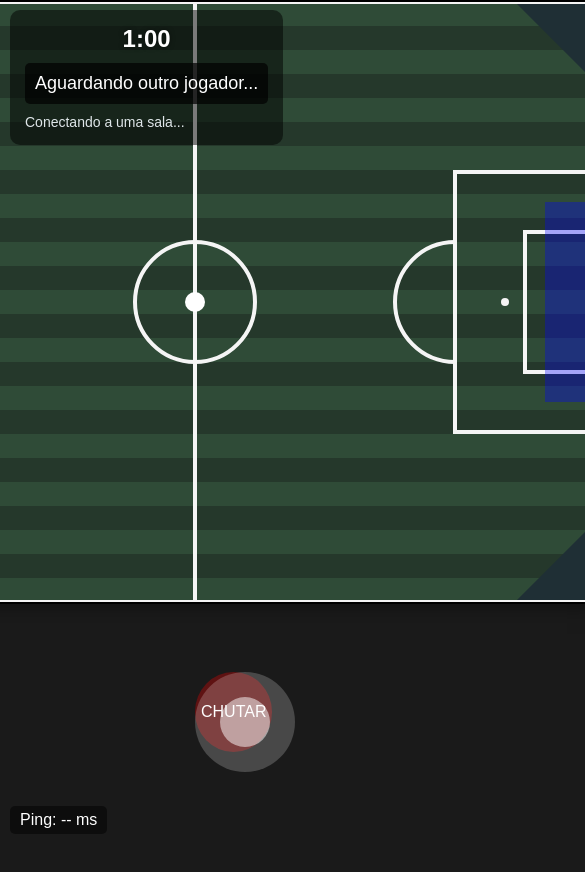
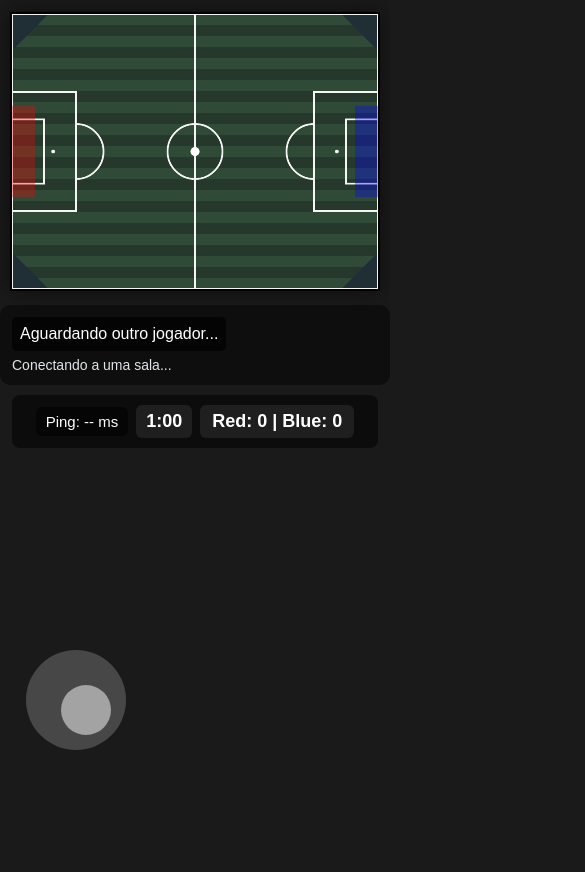
Before and after one commit to VitorSena0/Multiplayer-Soccer, a website: page public/index.html in a window 390 px wide. Shown: the whole page, 585 px wide, since content can reach past the window. After the commit the page ends 844 px from the top, so only its background shows below. Drawn offline with nearby package versions, Linux system fonts and the light colour scheme; no server answers.

Commit message:
Deixando o jogo responsivo, remover HUD sobre o campo, mover cronômetro/placar para fora do canvas e evitar sobreposição com o ping no mobile.

```diff
--- a/package.json
+++ b/package.json
@@ -1,6 +1,6 @@
 {
   "dependencies": {
-    "express": "^5.1.0",
+    "express": "^5.2.1",
     "socket.io": "^4.8.1"
   },
   "name": "jogomultplayersoccer",
--- a/public/game.js
+++ b/public/game.js
@@ -2,33 +2,36 @@
 const config = {
   canvas: {
     width: 800,
-      height: 600
+    height: 600,
   },
   field: {
-      cornerSize: 80
+    cornerSize: 80,
   },
   player: {
-      radius: 20
+    radius: 20,
   },
   ball: {
-      radius: 10
+    radius: 10,
   },
   goal: {
     width: 50,
-      height: 200
-    }
+    height: 200,
+  },
 };
 
 // Elementos do DOM
 const elements = {
+  container: document.createElement('div'),
   canvas: document.createElement('canvas'),
   ui: document.createElement('div'),
-    timer: document.createElement('div'),
   waitingScreen: document.createElement('div'),
   winnerDisplay: document.createElement('div'),
   restartButton: document.createElement('button'),
   roomInfo: document.createElement('div'),
-    ping: document.createElement('div')
+  ping: document.createElement('div'),
+  scoreboard: document.createElement('div'),
+  hudBottom: document.createElement('div'),
+  timerBottom: document.createElement('div'),
 };
 
 // Estado do jogo
@@ -50,8 +53,9 @@ const config = {
     matchTime: 60,
     isPlaying: false,
     width: config.canvas.width,
-      height: config.canvas.height
-    }
+    height: config.canvas.height,
+  },
+  isMobile: false,
 };
 
 function getRequestedRoomId() {
@@ -60,24 +64,38 @@ const config = {
   return value ? value.trim() : null;
 }
 
-  // Inicialização do canvas
+// Verifica se o dispositivo é móvel
+function isMobileDevice() {
+  return (
+    'ontouchstart' in window ||
+    navigator.maxTouchPoints > 0 ||
+    navigator.msMaxTouchPoints > 0
+  );
+}
+
+// Inicialização do canvas e container
 function initCanvas() {
   const ctx = elements.canvas.getContext('2d');
-    document.body.appendChild(elements.canvas);
+
+  elements.container.id = 'game-container';
+  document.body.appendChild(elements.container);
+
   elements.canvas.width = config.canvas.width;
   elements.canvas.height = config.canvas.height;
+  elements.container.appendChild(elements.canvas);
 
-    // Centraliza o canvas
-    elements.canvas.style.margin = '0 auto';
-    elements.canvas.style.display = 'block';
+  resizeCanvasForViewport();
 
   return ctx;
 }
-  // Verifica se o dispositivo é móvel
-  function isMobileDevice() {
-    return ('ontouchstart' in window) ||
-           (navigator.maxTouchPoints > 0) ||
-           (navigator.msMaxTouchPoints > 0);
+
+function resizeCanvasForViewport() {
+  const aspect = config.canvas.width / config.canvas.height;
+  const maxWidth = Math.min(window.innerWidth - 24, 900);
+  const width = Math.max(280, maxWidth);
+  const height = width / aspect;
+  elements.canvas.style.width = `${width}px`;
+  elements.canvas.style.height = `${height}px`;
 }
 
 // Atualiza o display de ping
@@ -90,39 +108,43 @@ const config = {
   }
 }
 
-
 const ctx = initCanvas();
+state.isMobile = isMobileDevice();
 
 // Inicialização da UI
 function initUI() {
-
   elements.ping.id = 'ping';
   elements.ping.textContent = 'Ping: -- ms';
-    document.body.appendChild(elements.ping);
 
   elements.ui.id = 'game-ui';
-    document.body.appendChild(elements.ui);
-
-    elements.timer.id = 'timer';
-    elements.timer.textContent = '1:00';
-    elements.ui.appendChild(elements.timer);
-
   elements.waitingScreen.id = 'waiting-screen';
   elements.waitingScreen.textContent = 'Aguardando outro jogador...';
-    elements.ui.appendChild(elements.waitingScreen);
-
   elements.winnerDisplay.id = 'winner-display';
-    elements.ui.appendChild(elements.winnerDisplay);
-
   elements.roomInfo.id = 'room-info';
   elements.roomInfo.textContent = 'Conectando a uma sala...';
-    elements.ui.appendChild(elements.roomInfo);
-
   elements.restartButton.id = 'restart-button';
   elements.restartButton.textContent = 'Jogar Novamente';
   elements.restartButton.style.display = 'none';
+
+  elements.ui.appendChild(elements.waitingScreen);
+  elements.ui.appendChild(elements.winnerDisplay);
+  elements.ui.appendChild(elements.roomInfo);
   elements.ui.appendChild(elements.restartButton);
 
+  // HUD inferior
+  elements.hudBottom.id = 'hud-bottom';
+  elements.timerBottom.id = 'timer-bottom';
+  elements.timerBottom.textContent = '1:00';
+  elements.scoreboard.id = 'scoreboard';
+  elements.scoreboard.textContent = 'Red: 0 | Blue: 0';
+
+  elements.hudBottom.appendChild(elements.ping);
+  elements.hudBottom.appendChild(elements.timerBottom);
+  elements.hudBottom.appendChild(elements.scoreboard);
+
+  elements.container.appendChild(elements.canvas);
+  elements.container.appendChild(elements.ui);
+  elements.container.appendChild(elements.hudBottom);
 }
 
 initUI();
@@ -155,7 +177,7 @@ const config = {
 
 // Conexão com o servidor
 const socket = io(window.location.origin, {
-    query: { roomId: state.requestedRoomId || '' }
+  query: { roomId: state.requestedRoomId || '' },
 });
 
 // Handlers de socket
@@ -200,7 +222,7 @@ const config = {
       x: data.team === 'red' ? 100 : 700,
       y: 300,
       team: data.team,
-        input: { left: false, right: false, up: false, down: false }
+      input: { left: false, right: false, up: false, down: false },
     };
     state.gameState.teams = data.gameState.teams;
     state.canMove = state.gameState.teams.red.length > 0 && state.gameState.teams.blue.length > 0;
@@ -213,7 +235,8 @@ const config = {
     state.gameState = { ...state.gameState, ...newState };
     state.roomId = newState.roomId || state.roomId;
     state.roomPlayerCount = Object.keys(state.gameState.players).length;
-      state.canMove = state.gameState.isPlaying &&
+    state.canMove =
+      state.gameState.isPlaying &&
       ((state.currentTeam === 'red' && state.gameState.teams.blue.length > 0) ||
         (state.currentTeam === 'blue' && state.gameState.teams.red.length > 0));
     updateRoomInfoDisplay();
@@ -243,7 +266,8 @@ const config = {
     updateRoomInfoDisplay();
     if (state.matchEnded) {
       const readyText = `Prontos: ${data.readyCount}/${data.totalPlayers}`;
-        elements.waitingScreen.textContent = state.currentTeam === 'spectator'
+      elements.waitingScreen.textContent =
+        state.currentTeam === 'spectator'
           ? 'Aguardando jogadores...'
           : `Você está pronto! ${readyText}`;
       state.canMove = false;
@@ -273,7 +297,11 @@ const config = {
     state.roomPlayerCount = Object.keys(state.gameState.players).length;
     updateRoomInfoDisplay();
     updateUI();
-      if (state.matchEnded && state.gameState.teams.red.length > 0 && state.gameState.teams.blue.length > 0) {
+    if (
+      state.matchEnded &&
+      state.gameState.teams.red.length > 0 &&
+      state.gameState.teams.blue.length > 0
+    ) {
       socket.emit('requestRestart');
     }
   },
@@ -313,7 +341,7 @@ const config = {
 
   ballReset: (data) => {
     state.gameState.ball = data.ball;
-    }
+  },
 };
 
 // Registrar handlers
@@ -321,32 +349,37 @@ const config = {
   socket.on(event, handler);
 });
 
-
-  socket.on('ping', (serverTimestamp) => { // A função anônima recebe o timestamp do servidor
+socket.on('ping', (serverTimestamp) => {
   const now = Date.now();
   const latencia = now - serverTimestamp;
   state.ping = latencia;
-
   atualizarDisplayPing();
 });
 
 // Funções de UI
 function updateUI() {
   updateRoomInfoDisplay();
+  updateScoreboard();
   if (state.matchEnded) {
     elements.waitingScreen.style.display = 'block';
     elements.waitingScreen.textContent = 'Partida terminada. Aguardando todos jogadores...\n';
     state.canMove = false;
   } else {
-      const hasOpponent = (state.currentTeam === 'red' && state.gameState.teams.blue.length > 0) ||
+    const hasOpponent =
+      (state.currentTeam === 'red' && state.gameState.teams.blue.length > 0) ||
       (state.currentTeam === 'blue' && state.gameState.teams.red.length > 0);
     elements.waitingScreen.style.display = hasOpponent ? 'none' : 'block';
     state.canMove = hasOpponent && state.gameState.isPlaying;
   }
 }
 
+function updateScoreboard() {
+  if (!elements.scoreboard) return;
+  elements.scoreboard.textContent = `Red: ${state.gameState.score.red} | Blue: ${state.gameState.score.blue}`;
+}
+
 function updatePlayerIDs() {
-    document.querySelectorAll('.player-id').forEach(el => el.remove());
+  document.querySelectorAll('.player-id').forEach((el) => el.remove());
 
   for (const [id, player] of Object.entries(state.gameState.players)) {
     if (player) {
@@ -359,9 +392,12 @@ const config = {
       }
 
       const canvasRect = elements.canvas.getBoundingClientRect();
+      const scaleX = canvasRect.width / config.canvas.width;
+      const scaleY = canvasRect.height / config.canvas.height;
+
       idElement.style.position = 'absolute';
-        idElement.style.left = `${canvasRect.left + player.x }px`;
-        idElement.style.top = `${canvasRect.top + player.y - config.player.radius + 10}px`;
+      idElement.style.left = `${canvasRect.left + player.x * scaleX}px`;
+      idElement.style.top = `${canvasRect.top + player.y * scaleY - config.player.radius + 10}px`;
       idElement.style.zIndex = '10';
       document.body.appendChild(idElement);
     }
@@ -384,32 +420,46 @@ const config = {
 function updateTimerDisplay() {
   const minutes = Math.floor(state.gameState.matchTime / 60);
   const seconds = state.gameState.matchTime % 60;
-    elements.timer.textContent = `${minutes}:${seconds < 10 ? '0' : ''}${seconds}`;
+  const text = `${minutes}:${seconds < 10 ? '0' : ''}${seconds}`;
+  elements.timerBottom.textContent = text;
 }
 
 // Controles
 function setupControls() {
   const mobileControls = document.getElementById('mobile-controls');
-    if (!mobileControls || mobileControls.style.display === 'none') return;
+  if (!mobileControls) return;
+
+  // Ativa controles no mobile; esconde o botão de chute
+  if (state.isMobile) {
+    mobileControls.style.display = 'flex';
+    const actionBtnHide = document.getElementById('action-btn');
+    if (actionBtnHide) actionBtnHide.style.display = 'none';
+  }
+
+  if (mobileControls.style.display === 'none') return;
 
   const joystickThumb = document.getElementById('joystick-thumb');
   const joystickBase = document.getElementById('joystick-base');
   const actionBtn = document.getElementById('action-btn');
 
-    if (!joystickThumb || !joystickBase || !actionBtn) {
+  if (!joystickThumb || !joystickBase) {
     console.warn('Elementos de controle móvel não encontrados');
     return;
   }
 
   let activeTouchId = null;
   const joystickRadius = 50;
-    const baseRect = joystickBase.getBoundingClientRect();
-    const centerPosition = {
-      x: baseRect.left + baseRect.width / 2,
-      y: baseRect.top + baseRect.height / 2
+  let centerPosition = { x: 0, y: 0 };
+
+  const recalcCenter = () => {
+    const rect = joystickBase.getBoundingClientRect();
+    centerPosition = { x: rect.left + rect.width / 2, y: rect.top + rect.height / 2 };
   };
+  recalcCenter();
 
-    // Função para atualizar posição do joystick
+  window.addEventListener('resize', recalcCenter);
+  window.addEventListener('scroll', recalcCenter, { passive: true });
+
   const updateJoystickPosition = (touch) => {
     const touchX = touch.clientX - centerPosition.x;
     const touchY = touch.clientY - centerPosition.y;
@@ -423,8 +473,7 @@ const config = {
 
     joystickThumb.style.transform = `translate(${newX}px, ${newY}px)`;
 
-      // Atualiza inputs (sensibilidade ajustada)
-      const deadZone = 0.2; // Zona morta para evitar movimentos acidentais
+    const deadZone = 0.2;
     const normalizedX = newX / joystickRadius;
     const normalizedY = newY / joystickRadius;
 
@@ -443,36 +492,40 @@ const config = {
     state.inputs.down = false;
   };
 
-    // Eventos de toque
   joystickBase.addEventListener('touchstart', (e) => {
     if (activeTouchId !== null) return;
     const touch = e.changedTouches[0];
     activeTouchId = touch.identifier;
+    recalcCenter();
     updateJoystickPosition(touch);
     e.preventDefault();
   });
 
-    document.addEventListener('touchmove', (e) => {
+  document.addEventListener(
+    'touchmove',
+    (e) => {
       if (activeTouchId === null) return;
-      const touch = Array.from(e.changedTouches).find(t => t.identifier === activeTouchId);
+      const touch = Array.from(e.changedTouches).find((t) => t.identifier === activeTouchId);
       if (touch) {
         updateJoystickPosition(touch);
         e.preventDefault();
       }
-    }, { passive: false });
+    },
+    { passive: false }
+  );
 
   document.addEventListener('touchend', (e) => {
-      const touch = Array.from(e.changedTouches).find(t => t.identifier === activeTouchId);
+    const touch = Array.from(e.changedTouches).find((t) => t.identifier === activeTouchId);
     if (touch) {
       resetJoystick();
       e.preventDefault();
     }
   });
 
-    // Eventos de mouse (para testes em desktop)
   joystickBase.addEventListener('mousedown', (e) => {
     if (activeTouchId !== null) return;
     activeTouchId = 'mouse';
+    recalcCenter();
     updateJoystickPosition(e);
     e.preventDefault();
   });
@@ -490,7 +543,8 @@ const config = {
     }
   });
 
-    // Botão de ação
+  // Botão de ação (fica oculto no mobile; mantém funcionalidade para desktop se visível)
+  if (actionBtn) {
     const handleActionStart = () => {
       state.inputs.action = true;
       actionBtn.style.backgroundColor = 'rgba(255, 0, 0, 0.6)';
@@ -507,21 +561,21 @@ const config = {
     actionBtn.addEventListener('mouseup', handleActionEnd);
     actionBtn.addEventListener('mouseleave', handleActionEnd);
   }
+}
 
 // Renderização
 function draw() {
   try {
-      // Limpar canvas
     ctx.clearRect(0, 0, config.canvas.width, config.canvas.height);
 
     // Fundo base
     ctx.fillStyle = '#28412f';
     ctx.fillRect(0, 0, config.canvas.width, config.canvas.height);
 
-      // Textura de gramado pixelado (listras)
+    // Textura de gramado
     const stripeHeight = 24;
     for (let y = 0; y < config.canvas.height; y += stripeHeight) {
-        ctx.fillStyle = (Math.floor(y / stripeHeight) % 2 === 0) ? '#2f4b37' : '#25382b';
+      ctx.fillStyle = Math.floor(y / stripeHeight) % 2 === 0 ? '#2f4b37' : '#25382b';
       ctx.fillRect(0, y, config.canvas.width, stripeHeight);
     }
 
@@ -592,25 +646,23 @@ const config = {
     const goalLineTop = (config.canvas.height - bigBoxHeight) / 2;
     const goalLineBottom = goalLineTop + bigBoxHeight;
 
-      // Área grande esquerda
     ctx.strokeRect(padding, goalLineTop, bigBoxWidth, bigBoxHeight);
-      // Área pequena esquerda
     ctx.strokeRect(padding, (config.canvas.height - smallBoxHeight) / 2, smallBoxWidth, smallBoxHeight);
-      // Pênalti esquerdo
     ctx.beginPath();
     ctx.arc(padding + 90, config.canvas.height / 2, 4, 0, Math.PI * 2);
     ctx.fill();
 
-      // Área grande direita
     ctx.strokeRect(config.canvas.width - padding - bigBoxWidth, goalLineTop, bigBoxWidth, bigBoxHeight);
-      // Área pequena direita
-      ctx.strokeRect(config.canvas.width - padding - smallBoxWidth, (config.canvas.height - smallBoxHeight) / 2, smallBoxWidth, smallBoxHeight);
-      // Pênalti direito
+    ctx.strokeRect(
+      config.canvas.width - padding - smallBoxWidth,
+      (config.canvas.height - smallBoxHeight) / 2,
+      smallBoxWidth,
+      smallBoxHeight
+    );
     ctx.beginPath();
     ctx.arc(config.canvas.width - padding - 90, config.canvas.height / 2, 4, 0, Math.PI * 2);
     ctx.fill();
 
-      // Semicírculos das áreas
     ctx.beginPath();
     ctx.arc(padding + bigBoxWidth, config.canvas.height / 2, 60, Math.PI * 1.5, Math.PI / 2);
     ctx.stroke();
@@ -620,9 +672,14 @@ const config = {
 
     // Gols
     ctx.fillStyle = '#ff000055';
-      ctx.fillRect(0, (config.canvas.height/2 - config.goal.height/2), config.goal.width, config.goal.height);
+    ctx.fillRect(0, config.canvas.height / 2 - config.goal.height / 2, config.goal.width, config.goal.height);
     ctx.fillStyle = '#0000ff55';
-      ctx.fillRect(config.canvas.width - config.goal.width, (config.canvas.height/2 - config.goal.height/2), config.goal.width, config.goal.height);
+    ctx.fillRect(
+      config.canvas.width - config.goal.width,
+      config.canvas.height / 2 - config.goal.height / 2,
+      config.goal.width,
+      config.goal.height
+    );
 
     // Jogadores
     for (const [id, player] of Object.entries(state.gameState.players)) {
@@ -652,11 +709,7 @@ const config = {
       ctx.fill();
     }
 
-      // Placar
-      ctx.fillStyle = '#ffffff';
-      ctx.font = '24px Arial';
-      ctx.fillText(`Red: ${state.gameState.score.red} | Blue: ${state.gameState.score.blue}`, 20, 30);
-
+    // Sem placar / cronômetro desenhados no canvas (fica no HUD inferior)
   } catch (error) {
     console.error('Erro na renderização:', error);
   }
@@ -667,34 +720,55 @@ const config = {
 
 // Event listeners
 window.addEventListener('load', () => {
-    // Verifica se é mobile e mostra os controles
-    if (/Mobi|Android|iPhone/i.test(navigator.userAgent)) {
-      document.getElementById('mobile-controls').style.display = 'flex';
+  if (state.isMobile || /Mobi|Android|iPhone/i.test(navigator.userAgent)) {
+    const mobileControls = document.getElementById('mobile-controls');
+    if (mobileControls) mobileControls.style.display = 'flex';
+    const actionBtn = document.getElementById('action-btn');
+    if (actionBtn) actionBtn.style.display = 'none';
   }
 
   setupControls();
-    const controlsHeight = document.getElementById('mobile-controls').offsetHeight;
-    elements.canvas.style.marginBottom = `${controlsHeight + 20}px`;
+  resizeCanvasForViewport();
 });
 
+window.addEventListener('resize', () => {
+  resizeCanvasForViewport();
+  updatePlayerIDs();
+});
 
 window.addEventListener('keydown', (e) => {
   if (!state.canMove || state.currentTeam === 'spectator' || state.matchEnded) return;
 
-    switch(e.key) {
-      case 'ArrowLeft': state.inputs.left = true; break;
-      case 'ArrowRight': state.inputs.right = true; break;
-      case 'ArrowUp': state.inputs.up = true; break;
-      case 'ArrowDown': state.inputs.down = true; break;
+  switch (e.key) {
+    case 'ArrowLeft':
+      state.inputs.left = true;
+      break;
+    case 'ArrowRight':
+      state.inputs.right = true;
+      break;
+    case 'ArrowUp':
+      state.inputs.up = true;
+      break;
+    case 'ArrowDown':
+      state.inputs.down = true;
+      break;
   }
 });
 
 window.addEventListener('keyup', (e) => {
-    switch(e.key) {
-      case 'ArrowLeft': state.inputs.left = false; break;
-      case 'ArrowRight': state.inputs.right = false; break;
-      case 'ArrowUp': state.inputs.up = false; break;
-      case 'ArrowDown': state.inputs.down = false; break;
+  switch (e.key) {
+    case 'ArrowLeft':
+      state.inputs.left = false;
+      break;
+    case 'ArrowRight':
+      state.inputs.right = false;
+      break;
+    case 'ArrowUp':
+      state.inputs.up = false;
+      break;
+    case 'ArrowDown':
+      state.inputs.down = false;
+      break;
   }
 });
 
--- a/public/index.html
+++ b/public/index.html
@@ -21,6 +21,8 @@
     <script>
       if (/Mobi|Android|iPhone/i.test(navigator.userAgent)) {
         document.getElementById('mobile-controls').style.display = 'flex';
+        const actionBtn = document.getElementById('action-btn');
+        if (actionBtn) actionBtn.style.display = 'none';
       }
     </script>
   </body>
--- a/public/style.css
+++ b/public/style.css
@@ -1,16 +1,18 @@
 /* Estilos gerais */
 body {
     margin: 0;
-    padding: 0;
+    padding: 12px;
     display: flex;
     justify-content: center;
-    align-items: center;
+    align-items: flex-start;
     min-height: 100vh;
     background-color: #1a1a1a;
     font-family: 'Arial', sans-serif;
     color: white;
-    overflow: hidden;
-    touch-action: none;
+    overflow-x: hidden;
+    overflow-y: auto;
+    touch-action: manipulation;
+    box-sizing: border-box;
 }
 
 #game-container {
@@ -18,6 +20,9 @@ body {
     display: flex;
     flex-direction: column;
     align-items: center;
+    width: min(100vw, 900px);
+    max-width: 100vw;
+    gap: 10px;
 }
 
 /* Estilo do canvas */
@@ -26,39 +31,35 @@ body {
     background-color: #2c3e50;
     border: 2px solid #000000;
     box-shadow: 0 0 20px rgba(0, 0, 0, 0.5);
-    margin-bottom: 20px;
+    width: 100%;
+    max-width: 100%;
+    height: auto;
+    aspect-ratio: 4 / 3;
 }
 
-  /* UI do jogo */
+/* UI do jogo (sobreposição mínima) */
 #game-ui {
     position: absolute;
     top: 10px;
     left: 10px;
     display: flex;
     flex-direction: column;
-    gap: 10px;
-    background-color: rgba(0, 0, 0, 0.5);
-    padding: 15px;
+    gap: 8px;
+    background-color: rgba(0, 0, 0, 0.45);
+    padding: 12px;
     border-radius: 10px;
     z-index: 100;
 }
 
-  #timer {
-    font-size: 24px;
-    font-weight: bold;
-    text-align: center;
-    color: #ffffff;
-    text-shadow: 0 0 5px rgba(0, 0, 0, 0.5);
-  }
 
 #waiting-screen {
-    font-size: 18px;
+    font-size: 16px;
     color: #ffffff;
     text-align: center;
-    padding: 10px;
+    padding: 8px;
     background-color: rgba(0, 0, 0, 0.7);
     border-radius: 5px;
-    max-width: 250px;
+    max-width: 240px;
 }
 
 #room-info {
@@ -68,12 +69,12 @@ body {
 }
 
 #winner-display {
-    font-size: 24px;
+    font-size: 22px;
     font-weight: bold;
     color: gold;
     text-align: center;
     text-shadow: 0 0 5px rgba(0, 0, 0, 0.8);
-    margin: 10px 0;
+    margin: 8px 0;
     transition: opacity 0.5s ease;
     opacity: 0;
     display: none;
@@ -94,11 +95,11 @@ body {
     color: white;
     border: none;
     padding: 10px 20px;
-    font-size: 16px;
+    font-size: 15px;
     border-radius: 5px;
     cursor: pointer;
     transition: background-color 0.3s;
-    margin-top: 10px;
+    margin-top: 8px;
 }
 
 #restart-button:hover {
@@ -134,23 +135,71 @@ body {
     100% { transform: translate(-50%, -40px) scale(1); }
 }
 
+/* HUD inferior: ping, cronômetro e placar */
+#hud-bottom {
+    width: 100%;
+    display: flex;
+    flex-wrap: wrap;
+    align-items: center;
+    justify-content: center;
+    gap: 10px;
+    background: rgba(0, 0, 0, 0.55);
+    padding: 10px 12px;
+    border-radius: 8px;
+    box-sizing: border-box;
+}
+
+#ping {
+    color: white;
+    font-family: Arial, sans-serif;
+    font-size: 15px;
+    background-color: rgba(0, 0, 0, 0.55);
+    padding: 6px 10px;
+    border-radius: 6px;
+    z-index: 80;
+}
+
+#timer-bottom {
+    color: #ffffff;
+    font-weight: bold;
+    font-size: 18px;
+    padding: 6px 10px;
+    background: rgba(255,255,255,0.08);
+    border-radius: 6px;
+}
+
+#scoreboard {
+    color: #ffffff;
+    font-size: 18px;
+    font-weight: bold;
+    background: rgba(255,255,255,0.08);
+    padding: 6px 12px;
+    border-radius: 6px;
+}
+
 /* Controles mobile */
 #mobile-controls {
-      position: absolute;
+    position: fixed;
     display: none;
     width: 100%;
-    max-width: 800px;
-    justify-content: space-between;
-    padding: 350px;
+    max-width: 900px;
+    left: 50%;
+    transform: translateX(-50%);
+    bottom: 84px; /* deixa espaço para o HUD inferior */
+    justify-content: flex-start;
+    align-items: flex-end;
+    padding: 0 16px;
     box-sizing: border-box;
-    z-index: 100;
-    margin-top: 20px;
+    z-index: 120;
+    gap: 16px;
+    pointer-events: none;
 }
 
 #joystick-container {
     position: relative;
     width: 120px;
     height: 120px;
+    pointer-events: auto;
 }
 
 #joystick-base {
@@ -159,8 +208,8 @@ body {
     background: rgba(255, 255, 255, 0.2);
     border-radius: 50%;
     position: absolute;
-    left: 0;
-    top: 0;
+    left: 10px;
+    top: 10px;
 }
 
 #joystick-thumb {
@@ -169,8 +218,8 @@ body {
     background: rgba(255, 255, 255, 0.5);
     border-radius: 50%;
     position: absolute;
-    left: 25px;
-    top: 25px;
+    left: 35px;
+    top: 35px;
     touch-action: none;
     transition: transform 0.1s ease;
 }
@@ -186,6 +235,7 @@ body {
     margin-right: 20px;
     touch-action: none;
     transition: background-color 0.2s;
+    pointer-events: auto;
 }
 
 #action-btn:active {
@@ -194,38 +244,25 @@ body {
 
 /* Ajustes para dispositivos móveis */
 @media (max-width: 768px) {
+    #game-ui {
+      position: static;
+      width: 100%;
+      align-items: flex-start;
+      margin-top: 4px;
+      gap: 6px;
+    }
+
     #mobile-controls {
       display: flex;
     }
 
-    canvas {
-      margin-bottom: 0;
+    /* Esconde o botão de chute em mobile */
+    #action-btn {
+      display: none;
+    }
+
+    #hud-bottom {
+      justify-content: center;
+      gap: 8px;
     }
 }
-
-  /* Indicador de latência */
-  .latency-display {
-    position: absolute;
-    top: 10px;
-    right: 10px;
-    color: white;
-    font-family: Arial, sans-serif;
-    font-size: 16px;
-    background-color: rgba(0, 0, 0, 0.5);
-    padding: 5px 10px;
-    border-radius: 5px;
-    z-index: 100;
-  }
-
-  #ping {
-    position: absolute;
-    bottom: 10px;
-    left: 10px;
-    color: white;
-    font-family: Arial, sans-serif;
-    font-size: 16px;
-    background-color: rgba(0, 0, 0, 0.5);
-    padding: 5px 10px;
-    border-radius: 5px;
-    z-index: 100;
-  }
```
Also changed, not shown: 1 other file. Lines whose indentation alone changed are shown as unchanged.
